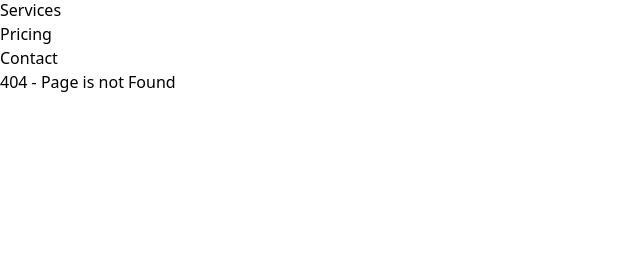
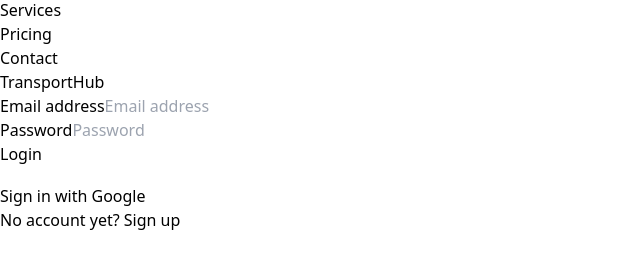
Before and after one commit to Nishitbaria/Green-Emissions-Navigator, a React (Vite) app: page /Login in a window 1280 px wide. Before the commit this address had no page. Shown: the part 482-750 px from the top of the page, without its empty margins (0-640 px from the left). Built offline with nearby package versions, Linux system fonts and the light colour scheme.

Commit message:
Firebase Authentication added

```diff
--- a/package.json
+++ b/package.json
@@ -11,6 +11,7 @@
   },
   "dependencies": {
     "axios": "^1.5.0",
+    "firebase": "^10.4.0",
     "flowbite-react": "^0.6.1",
     "react": "^18.2.0",
     "react-dom": "^18.2.0",
--- a/src/App.jsx
+++ b/src/App.jsx
@@ -10,6 +10,9 @@
 import FreightEstimate from './pages/FreightEstimate.jsx';
 import FlightEstimate from './pages/FlightEstimate.jsx';
 import FuelEstimate from './pages/FuelEstimate.jsx';
+import Signup from './Signup.jsx';
+import Login from './Login.jsx';
+import Dashboard from './Dashboard.jsx';
 
 export default function App() {
   return (
@@ -22,6 +25,9 @@
     <Route path="/Freight" element={<FreightEstimate />} />
     <Route path="/Flight" element={<FlightEstimate />} />
     <Route path="/Fuel" element={<FuelEstimate />} />
+    <Route path="/Signup" element={<Signup/>}/>
+    <Route path="/Login" element={<Login/>}/>
+    <Route path="/Dashboard" element={<Dashboard/>}/>
     <Route path="*" element={<Error />} />
     </Routes>
     </div>
--- /dev/null
+++ b/src/Dashboard.jsx
@@ -0,0 +1,80 @@
+import { getAuth, onAuthStateChanged } from "firebase/auth";
+import { useEffect,useState } from "react";
+
+
+import React from 'react';
+// Import your Firebase authentication context or hook here
+
+const Dashboard = () => {
+    const auth = getAuth();
+    const[ok,Setok]=useState(false);
+    const[User,SetUser]=useState(null);
+
+    // const user = auth.currentUser;
+  // Get user information from your authentication context
+  useEffect(()=>{
+    onAuthStateChanged(auth, (user) => {
+        if (user) {
+          // User is signed in, see docs for a list of available properties
+          // https://firebase.google.com/docs/reference/js/firebase.User
+          const uid = user.uid;
+          const User=user;
+          // ...cobs
+          console.log(user)
+          SetUser(user);
+          Setok(user);
+          console.log("uid", uid)
+        } else {
+          // User is signed out
+          // ...
+          Setok(false);
+          console.log("user is logged out")
+        }
+      });
+
+}, [])
+
+  return (
+    <div className="flex h-screen bg-gray-100">
+      {/* Sidebar */}
+   {ok && (<> <div className="w-1/5 bg-blue-900 text-white p-4">
+        <h1 className="text-2xl font-semibold mb-4">Dashboard </h1>
+        <ul>
+          <li className="mb-2">
+            <a href="#" className="block hover:text-blue-300">
+              Dashboard Item 1
+            </a>
+          </li>
+          <li className="mb-2">
+            <a href="#" className="block hover:text-blue-300">
+              Dashboard Item 2
+            </a>
+          </li>
+          <li className="mb-2">
+            <a href="#" className="block hover:text-blue-300">
+              Dashboard Item 3
+            </a>
+          </li>
+          {/* Add more navigation items as needed */}
+        </ul>
+      </div>
+
+      {/* Main Content */}
+      <div className="w-4/5 p-4">
+        <div className="mb-4">
+          <h2 className="text-2xl font-semibold">Welcome,{User.email}!</h2>
+          {/* You can display the user's name or other information here */}
+        </div>
+
+        {/* User-specific content */}
+        <div className="bg-white rounded-lg p-4 shadow-md">
+          {/* Display user-specific data or components */}
+          {/* Example: <UserProfile /> */}
+        </div>
+      </div></>
+   )
+}
+    </div>
+  );
+};
+export default Dashboard;
--- /dev/null
+++ b/src/Login.jsx
@@ -0,0 +1,98 @@
+import React, { useState,useEffect } from 'react';
+import { signInWithEmailAndPassword } from 'firebase/auth';
+import { getAuth,createUserWithEmailAndPassword ,signInWithPopup, GoogleAuthProvider } from 'firebase/auth';
+import { auth } from './firebase';
+import { NavLink, useNavigate } from 'react-router-dom';
+import { FaGoogle } from 'react-icons/fa';
+
+const Login = () => {
+  const navigate = useNavigate();
+  const provider = new GoogleAuthProvider();
+  const [email, setEmail] = useState('');
+  const [password, setPassword] = useState('');
+
+  const onLogin = (e) => {
+    e.preventDefault();
+    signInWithEmailAndPassword(auth, email, password)
+      .then((userCredential) => {
+        // Signed in
+        const user = userCredential.user;
+        navigate('/Dashboard');
+        console.log(user);
+      })
+      .catch((error) => {
+        const errorCode = error.code;
+        const errorMessage = error.message;
+        console.error(errorCode, errorMessage);
+      });
+  };
+  const signInWithGoogle = async () => {
+    try {
+        // const googleauth=getAuth();
+    await signInWithPopup(auth,provider);
+    } catch (err){
+      console.error(err);
+    }
+  };
+  return (
+    <main className="bg-gray-100 min-h-screen flex justify-center items-center">
+      <section className="w-full max-w-md p-6 bg-white rounded-lg shadow-md">
+        <h1 className="text-2xl font-semibold text-center mb-4">TransportHub</h1>
+        <form>
+          <div className="mb-4">
+            <label htmlFor="email-address" className="block text-gray-600">
+              Email address
+            </label>
+            <input
+              id="email-address"
+              name="email"
+              type="email"
+              required
+              placeholder="Email address"
+              className="w-full px-3 py-2 border rounded-md focus:outline-none focus:ring focus:border-blue-300"
+              onChange={(e) => setEmail(e.target.value)}
+            />
+          </div>
+
+          <div className="mb-4">
+            <label htmlFor="password" className="block text-gray-600">
+              Password
+            </label>
+            <input
+              id="password"
+              name="password"
+              type="password"
+              required
+              placeholder="Password"
+              className="w-full px-3 py-2 border rounded-md focus:outline-none focus:ring focus:border-blue-300"
+              onChange={(e) => setPassword(e.target.value)}
+            />
+          </div>
+
+          <div className="mb-4">
+            <button
+              onClick={onLogin}
+              className="w-full bg-blue-500 text-white px-4 py-2 rounded-md hover:bg-blue-600 focus:outline-none focus:ring focus:border-blue-300"
+            >
+              Login
+            </button>
+          </div>
+        </form>
+        <button
+      onClick={signInWithGoogle}
+      className="flex items-center justify-center bg-red-500 text-white px-4 py-2 rounded-md hover:bg-red-600 focus:outline-none focus:ring focus:border-blue-300"
+    >
+      <FaGoogle className="mr-2" size={18} color="#fff" /> Sign in with Google
+    </button>
+        <p className="text-sm text-gray-600 text-center">
+          No account yet?{' '}
+          <NavLink to="/signup" className="text-blue-500">
+            Sign up
+          </NavLink>
+        </p>
+      </section>
+    </main>
+  );
+};
+
+export default Login;
--- /dev/null
+++ b/src/Signup.jsx
@@ -0,0 +1,96 @@
+import React, { useState } from 'react';
+import { NavLink, useNavigate } from 'react-router-dom';
+import { getAuth,createUserWithEmailAndPassword ,signInWithPopup, GoogleAuthProvider } from 'firebase/auth';
+import { auth } from './firebase';
+
+const Signup = () => {
+  const navigate = useNavigate();
+
+const provider = new GoogleAuthProvider();
+
+  const [email, setEmail] = useState('');
+  const [password, setPassword] = useState('');
+
+  const onSubmit = async (e) => {
+    e.preventDefault();
+
+    await createUserWithEmailAndPassword(auth, email, password)
+      .then((userCredential) => {
+        // Signed in
+        const user = userCredential.user;
+        console.log(user);
+        navigate('/login');
+        // ...
+      })
+      .catch((error) => {
+        const errorCode = error.code;
+        const errorMessage = error.message;
+        console.error(errorCode, errorMessage);
+        // ..
+      });
+  };
+  const signInWithGoogle = async () => {
+    try {
+        // const googleauth=getAuth();
+    await signInWithPopup(auth,provider);
+    } catch (err){
+      console.error(err);
+    }
+  };
+
+  return (
+    <main className="bg-gray-100 min-h-screen flex justify-center items-center">
+      <section className="w-full max-w-md p-6 bg-white rounded-lg shadow-md">
+        <h1 className="text-2xl font-semibold text-center mb-4">TransportHub</h1>
+        <form>
+          <div className="mb-4">
+            <label htmlFor="email-address" className="block text-gray-600">
+              Email address
+            </label>
+            <input
+              type="email"
+              value={email}
+              onChange={(e) => setEmail(e.target.value)}
+              required
+              placeholder="Email address"
+              className="w-full px-3 py-2 border rounded-md focus:outline-none focus:ring focus:border-blue-300"
+            />
+          </div>
+
+          <div className="mb-4">
+            <label htmlFor="password" className="block text-gray-600">
+              Password
+            </label>
+            <input
+              type="password"
+              value={password}
+              onChange={(e) => setPassword(e.target.value)}
+              required
+              placeholder="Password"
+              className="w-full px-3 py-2 border rounded-md focus:outline-none focus:ring focus:border-blue-300"
+            />
+          </div>
+
+          <button
+            type="submit"
+            onClick={onSubmit}
+            className="w-full bg-blue-500 text-white px-4 py-2 rounded-md hover:bg-blue-600 focus:outline-none focus:ring focus:border-blue-300"
+          >
+            Sign up
+          </button>
+
+        </form>
+        <button onClick={signInWithGoogle}> Signin with google</button>
+
+        <p className="text-center mt-4">
+          Already have an account?{' '}
+          <NavLink to="/login" className="text-blue-500">
+            Sign in
+          </NavLink>
+        </p>
+      </section>
+    </main>
+  );
+};
+
+export default Signup;
--- /dev/null
+++ b/src/firebase.js
@@ -0,0 +1,23 @@
+import { initializeApp } from "firebase/app";
+import { getAuth } from "firebase/auth";
+
+// TODO: Add SDKs for Firebase products that you want to use
+// https://firebase.google.com/docs/web/setup#available-libraries
+// Your web app's Firebase configuration
+
+const firebaseConfig = {
+    apiKey: "AIzaSyA0JHyo-WbclhBcZx-aKCv6Wc9Pb_TiZZs",
+    authDomain: "winner-afeb9.firebaseapp.com",
+    projectId: "winner-afeb9",
+    storageBucket: "winner-afeb9.appspot.com",
+    messagingSenderId: "593582310823",
+    appId: "1:593582310823:web:ea7e897628d7bbf82fa282",
+    measurementId: "G-P4DJP9LNHS"
+  };
+
+// Initialize Firebase
+const app = initializeApp(firebaseConfig);
+
+// Initialize Firebase Authentication and get a reference to the service
+export const auth = getAuth(app);
+export default app;
```
Also changed, not shown: 1 other file (tests, documents, lock files or other folders).
